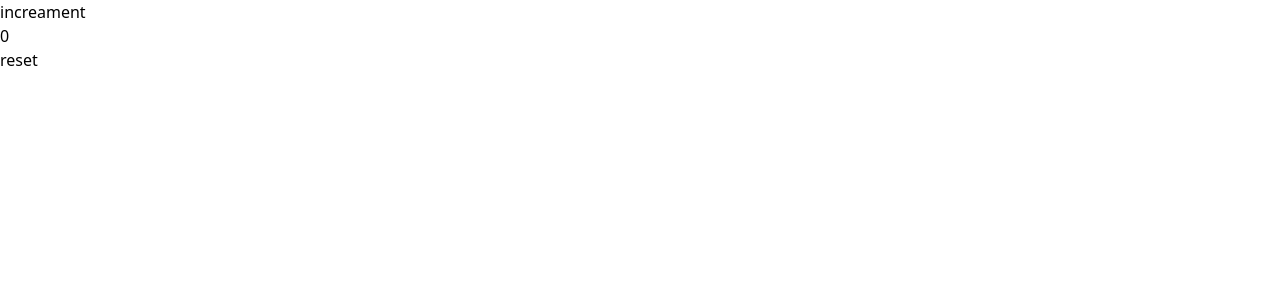
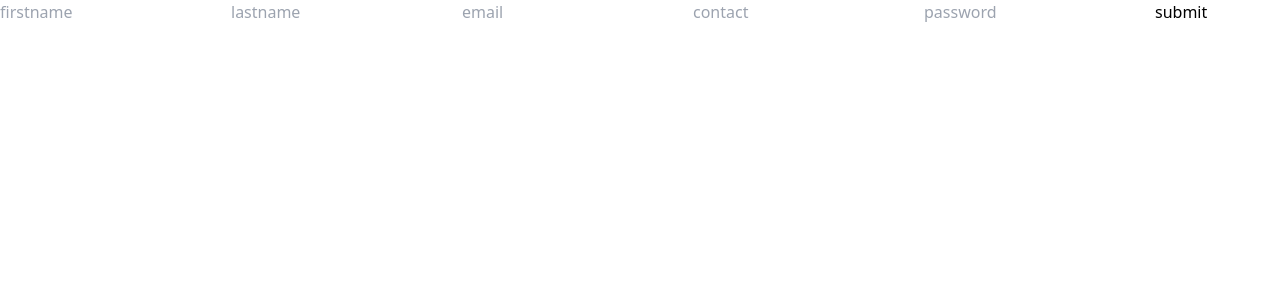
Before and after one commit to 29112003/React, a React (Vite) app: page / in a window 1280 px wide. Shown: the top 300 px of the page. Built offline with nearby package versions, Linux system fonts and the light colour scheme.

Commit message:
object-destructuring day 6.1

```diff
--- a/src/App.jsx
+++ b/src/App.jsx
@@ -1,31 +1,74 @@
 import './index.css'
+import './App.css'
+
+// day 6.1 object-destructuring
+
+import React from 'react'
+
+const App = () => {
+
+const submitHandler = (e)=>{
+  e.preventDefault()
+  const {firstname , lastname , email , contact  , password} = e.target
+
+  const fromDetails = {
+    firstname: firstname.value,
+    lastname: lastname.value,
+    email: email.value,
+    contact: contact.value,
+    password: password.value
+  }
+
+  console.log(fromDetails)
+
+}
+
+
+  return (
+    <div>
+      <form onSubmit={submitHandler} >
+        <input type="text" placeholder="firstname" name="firstname" />
+        <input type="text" placeholder="lastname" name="lastname" />
+        <input type="email" placeholder="email" name="email" />
+        <input type="number" placeholder="contact" name="contact" />
+        <input type="password" placeholder="password" name="password" />
+        <button>submit</button>
+      </form>
+    </div>
+  )
+}
+
+export default App
+
+
+
 
 // 1. Counter Application {practice}
 // Create a button that increments a number on each click.
 // Add another button to reset the counter to 0.
 
-import React, { useState } from 'react'
+// import React, { useState } from 'react'
 
-const App = () => {
+// const App = () => {
 
-  const [number, setnumber] = useState(0)
+//   const [number, setnumber] = useState(0)
 
-  const increment = ()=>{
-    setnumber((prevNumber) => prevNumber+1)
-  }
-  const reset = ()=>{
-    setnumber(0)
-  }
-  return (
-    <div className="text-center" >
-      <button onClick={increment} className="bg-slate-600 px-4 py-1 m-10 rounded inline-block text-white text-center" >increament</button>
-      <h1 className="px-3 py-1 bg-blue-500 rounded inline-block" >{number}</h1>
-      <button onClick={reset} className="bg-red-500 px-4 py-1 m-10 rounded inline-block text-white text-center" >reset</button>
-    </div>
-  )
-}
+//   const increment = ()=>{
+//     setnumber((prevNumber) => prevNumber+1)
+//   }
+//   const reset = ()=>{
+//     setnumber(0)
+//   }
+//   return (
+//     <div className="text-center" >
+//       <button onClick={increment} className="bg-slate-600 px-4 py-1 m-10 rounded inline-block text-white text-center" >increament</button>
+//       <h1 className="px-3 py-1 bg-blue-500 rounded inline-block" >{number}</h1>
+//       <button onClick={reset} className="bg-red-500 px-4 py-1 m-10 rounded inline-block text-white text-center" >reset</button>
+//     </div>
+//   )
+// }
 
-export default App
+// export default App
 
 
 // day 5.2 form handling
```
